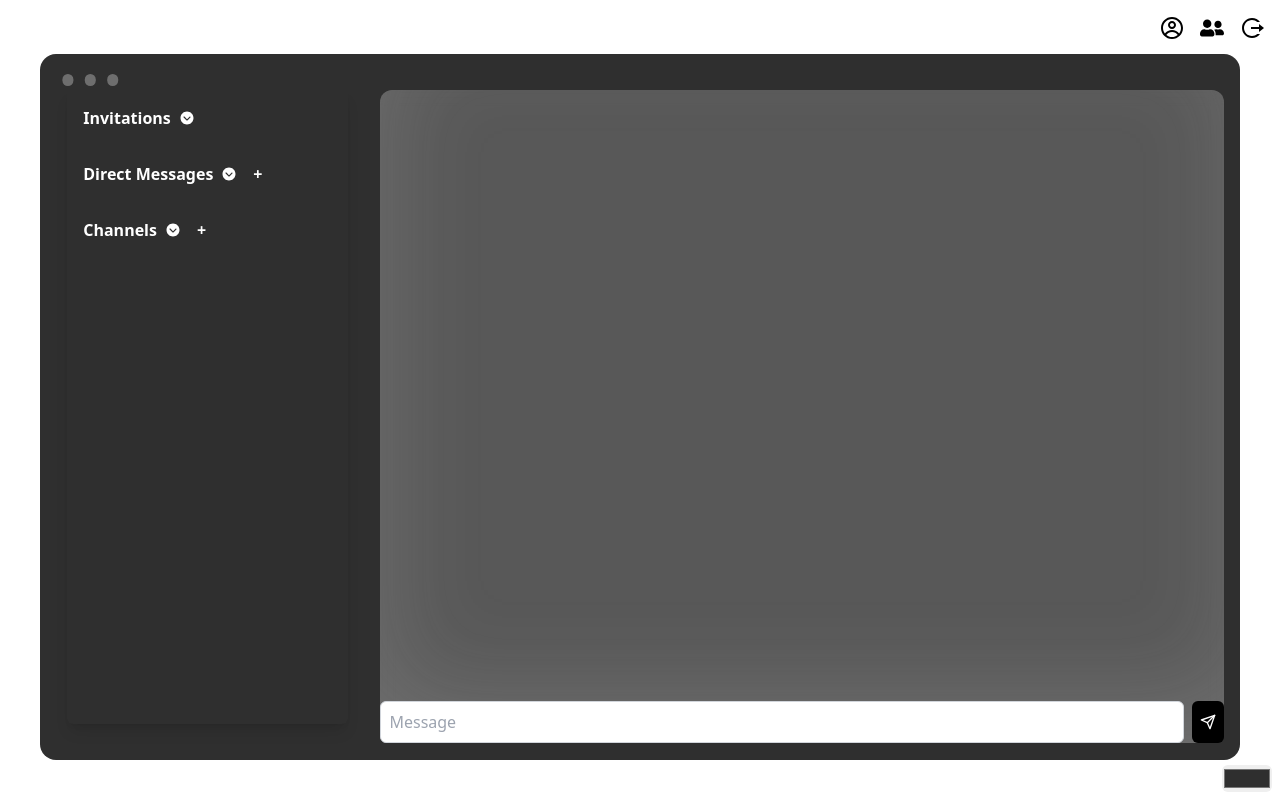
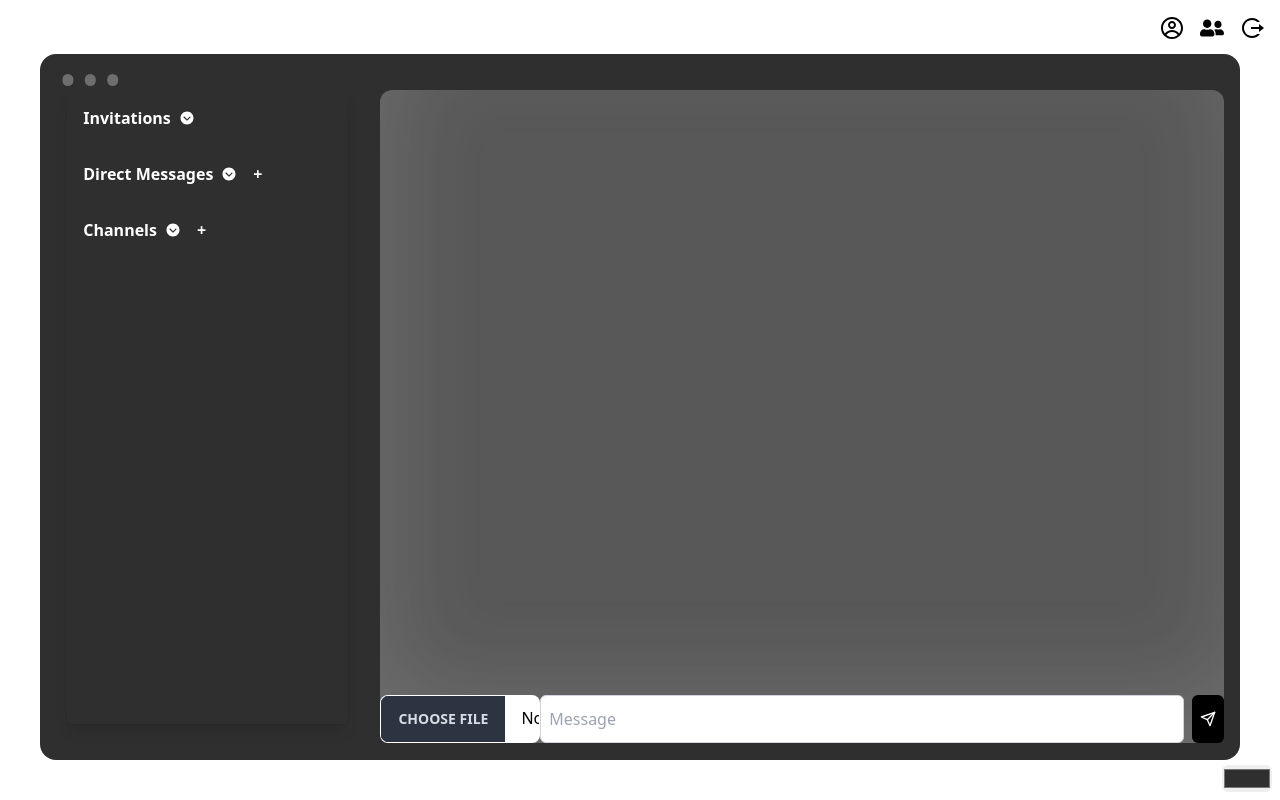
Before and after one commit to Kojimena/REDES-P1, a Next.js app: page /chat in a window 1280 px wide. Built offline with nearby package versions, Linux system fonts and the light colour scheme.

Commit message:
file uploader

```diff
--- a/app/chat/page.jsx
+++ b/app/chat/page.jsx
@@ -12,6 +12,7 @@ import { CgProfile } from "react-icons/cg"
 import ProfilePopup from '@/components/ProfilePopup/ProfilePopup'
 import ContactPopup from '@/components/ContactPopup/ContactPopup'
 import { AiTwotoneDelete } from "react-icons/ai"
+import FileUploader from '@/components/FileUploader/FileUploader';
 
 
 
@@ -230,6 +231,9 @@ const Chat = () => {
                         {selectedContact && renderMessages(selectedContact)}
                     </div>
                     <div className='fixed bottom-0 w-full flex justify-end'>
+                        <div className='w-1/4'>
+                            <FileUploader xmpp={xmpp} to={selectedContact}/>
+                        </div>
                         <input
                             type='text'
                             placeholder='Message'
--- /dev/null
+++ b/components/FileUploader/FileUploader.jsx
@@ -0,0 +1,18 @@
+import React, { useState } from 'react'
+
+const FileUploader = ({ to, xmpp }) => {
+
+    const [file, setFile] = useState(null);
+
+    const onFileChange = (e) => {
+        setFile(e.target.files[0]);
+    }
+
+  return (
+    <div>
+      <input type="file" className="file-input w-full max-w-xs" onChange={onFileChange} />
+    </div>
+  );
+}
+
+export default FileUploader
```
